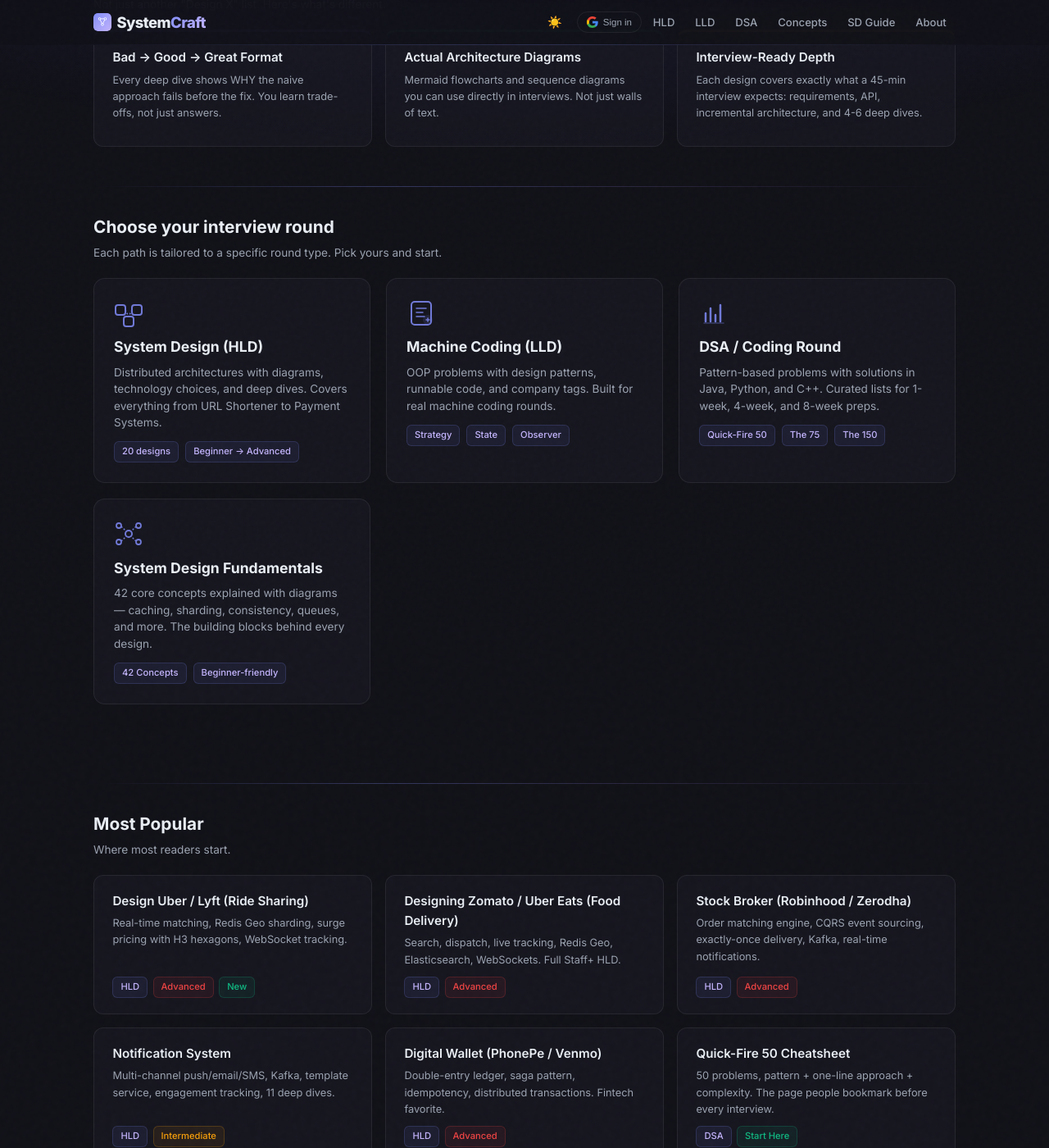
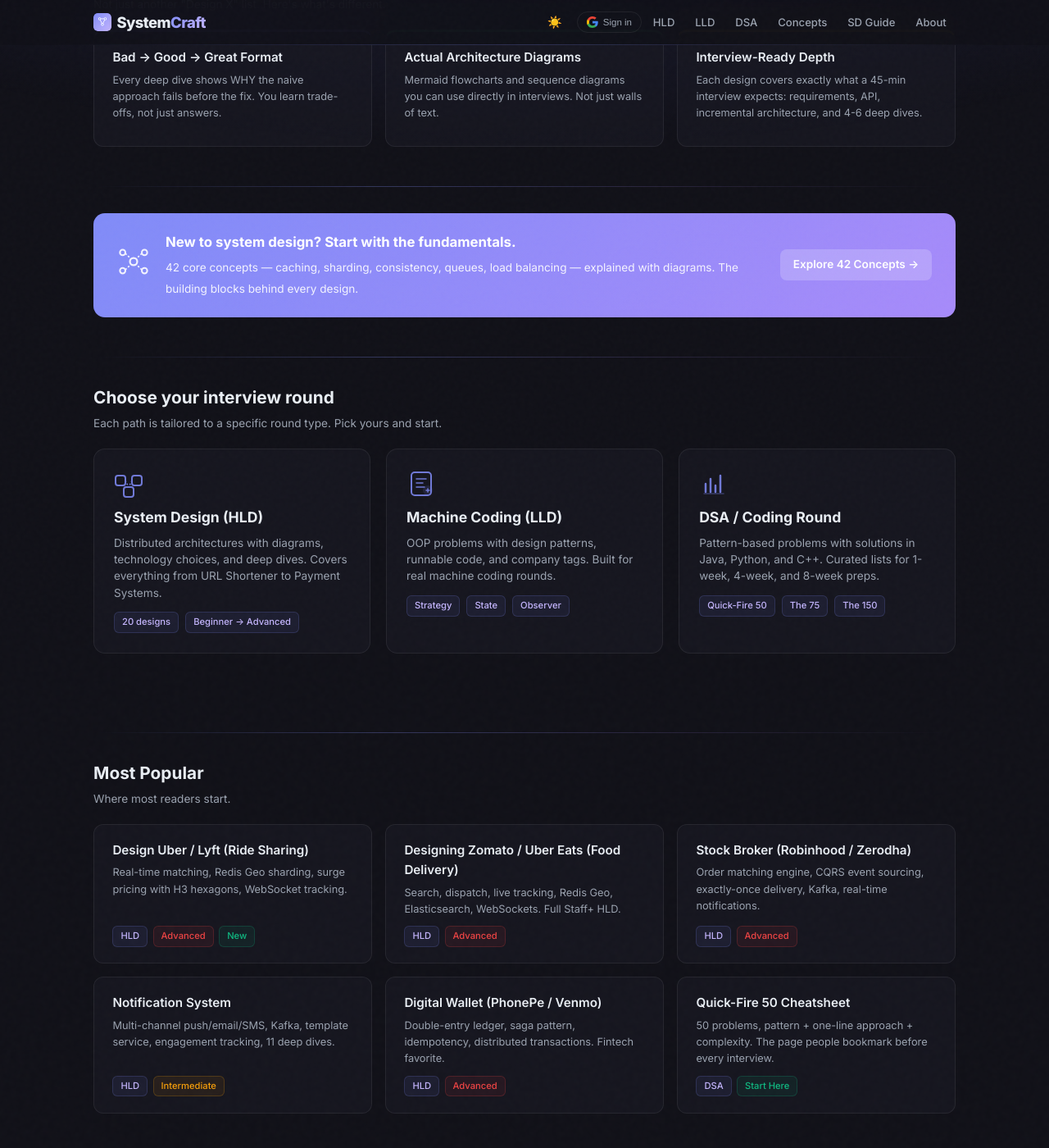
Before and after one commit to iluzn/HLD-Designs, a Jekyll site: the page built from index.html, in a window 1280 px wide and 1400 px high, scrolled down 880 px. Shown: the whole window at 82% size. Built offline with Jekyll 4.4.1, drawn with Linux system fonts in a browser that asks for light colours; comment, search, counter and statistics services are not loaded.

Commit message:
feat(home): Add fundamentals banner above interview paths

```diff
--- a/index.html
+++ b/index.html
@@ -117,6 +117,19 @@
         .path-card h3 { font-size: 1.1rem; font-weight: 700; margin-bottom: 0.4rem; }
         .path-card p { color: var(--text-muted); font-size: 0.85rem; margin-bottom: 0.8rem; line-height: 1.5; }
         .path-card .meta { display: flex; gap: 0.5rem; flex-wrap: wrap; }
+
+        /* Concepts banner */
+        .concepts-banner { display: flex; align-items: center; gap: 1.2rem; background: linear-gradient(135deg, var(--accent), #a78bfa); border-radius: 14px; padding: 1.4rem 1.8rem; text-decoration: none; color: #fff; transition: transform 0.3s, box-shadow 0.3s; }
+        .concepts-banner:hover { transform: translateY(-3px); box-shadow: 0 16px 40px rgba(129,140,248,0.35); }
+        .concepts-banner-icon { flex-shrink: 0; opacity: 0.9; }
+        .concepts-banner-text { flex: 1; }
+        .concepts-banner-text strong { display: block; font-size: 1.05rem; font-weight: 700; margin-bottom: 0.25rem; }
+        .concepts-banner-text span { font-size: 0.85rem; opacity: 0.9; line-height: 1.5; }
+        .concepts-banner-arrow { flex-shrink: 0; font-weight: 600; font-size: 0.85rem; white-space: nowrap; background: rgba(255,255,255,0.2); padding: 0.5rem 1rem; border-radius: 8px; }
+        @media (max-width: 768px) {
+            .concepts-banner { flex-direction: column; text-align: center; padding: 1.2rem; }
+            .concepts-banner-arrow { width: 100%; }
+        }
         .tag { background: var(--tag-bg); border: 1px solid var(--tag-border); color: var(--accent-light); padding: 3px 9px; border-radius: 6px; font-size: 0.7rem; font-weight: 500; }
         .tag-difficulty-easy { background: rgba(16,185,129,0.08); border-color: rgba(16,185,129,0.2); color: #10b981; }
         .tag-difficulty-medium { background: rgba(245,158,11,0.08); border-color: rgba(245,158,11,0.2); color: #f59e0b; }
@@ -283,6 +296,20 @@
     </div>
 </div>
 
+<!-- FUNDAMENTALS CALLOUT — start here -->
+<div class="section">
+    <a href="/concepts" class="concepts-banner">
+        <div class="concepts-banner-icon">
+            <svg width="40" height="40" viewBox="0 0 36 36" fill="none"><circle cx="18" cy="18" r="4" stroke="#fff" stroke-width="2"/><circle cx="6" cy="8" r="3" stroke="#fff" stroke-width="1.8"/><circle cx="30" cy="8" r="3" stroke="#fff" stroke-width="1.8"/><circle cx="6" cy="28" r="3" stroke="#fff" stroke-width="1.8"/><circle cx="30" cy="28" r="3" stroke="#fff" stroke-width="1.8"/><path d="M9 9l6 6M27 9l-6 6M9 27l6-6M27 27l-6-6" stroke="#fff" stroke-width="1.5" stroke-dasharray="2 2"/></svg>
+        </div>
+        <div class="concepts-banner-text">
+            <strong>New to system design? Start with the fundamentals.</strong>
+            <span>42 core concepts — caching, sharding, consistency, queues, load balancing — explained with diagrams. The building blocks behind every design.</span>
+        </div>
+        <div class="concepts-banner-arrow">Explore 42 Concepts →</div>
+    </a>
+</div>
+
 <!-- PICK YOUR PATH — guided entry points -->
 <div class="section">
     <div class="section-title">Choose your interview round</div>
@@ -306,12 +333,6 @@
             <h3>DSA / Coding Round</h3>
             <p>Pattern-based problems with solutions in Java, Python, and C++. Curated lists for 1-week, 4-week, and 8-week preps.</p>
             <div class="meta"><span class="tag">Quick-Fire 50</span><span class="tag">The 75</span><span class="tag">The 150</span></div>
-        </a>
-        <a class="path-card" href="/concepts">
-            <div class="icon"><svg width="36" height="36" viewBox="0 0 36 36" fill="none"><circle cx="18" cy="18" r="4" stroke="var(--accent)" stroke-width="2"/><circle cx="6" cy="8" r="3" stroke="var(--accent)" stroke-width="1.8"/><circle cx="30" cy="8" r="3" stroke="var(--accent)" stroke-width="1.8"/><circle cx="6" cy="28" r="3" stroke="var(--accent)" stroke-width="1.8"/><circle cx="30" cy="28" r="3" stroke="var(--accent)" stroke-width="1.8"/><path d="M9 9l6 6M27 9l-6 6M9 27l6-6M27 27l-6-6" stroke="var(--accent)" stroke-width="1.5" stroke-dasharray="2 2"/></svg></div>
-            <h3>System Design Fundamentals</h3>
-            <p>42 core concepts explained with diagrams — caching, sharding, consistency, queues, and more. The building blocks behind every design.</p>
-            <div class="meta"><span class="tag">42 Concepts</span><span class="tag">Beginner-friendly</span></div>
         </a>
     </div>
 </div>
```
